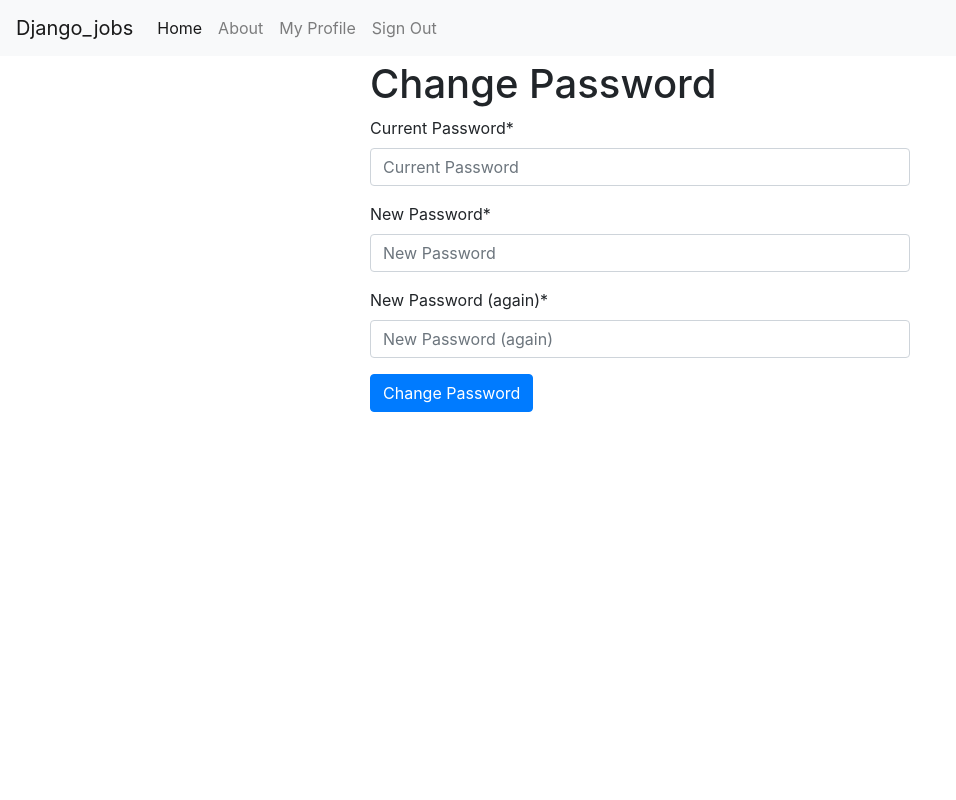
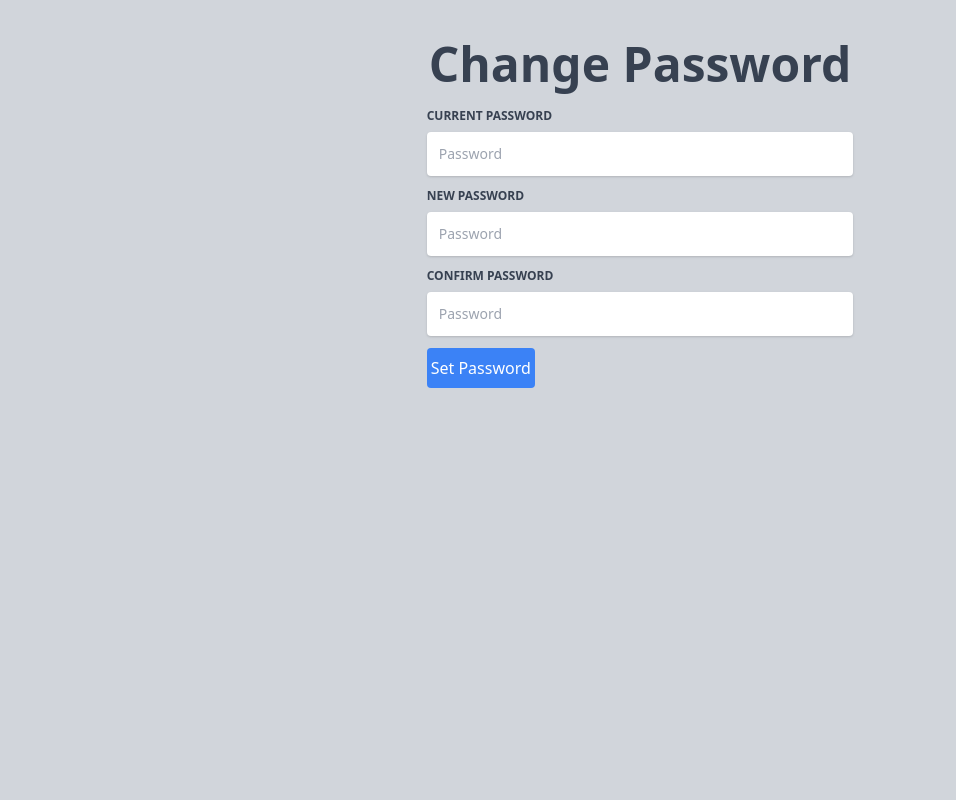
Before and after one commit to OtchereDev/django-jobs, a Django app: page /accounts/password/change/ in a window 1280 px wide. Shown: the whole page, without its empty margins (0-956 px from the left). Run offline with Django 3.2, Linux system fonts and the light colour scheme; the visitor is signed in with stand-in values (Sample User, id 1); some libraries are stand-ins or nearby versions.

Commit message:
feature auth : styled temp. for changing and setting password

```diff
--- a/django_jobs/templates/account/password_change.html
+++ b/django_jobs/templates/account/password_change.html
@@ -1,9 +1,9 @@
-{% extends "account/base.html" %}
+{% comment %} {% extends "account/base.html" %} {% endcomment %}
 
 {% load i18n %}
-{% load crispy_forms_tags %}
+{% comment %} {% load crispy_forms_tags %} {% endcomment %}
 
-{% block head_title %}{% trans "Change Password" %}{% endblock %}
+{% comment %} {% block head_title %}{% trans "Change Password" %}{% endblock %}
 
 {% block inner %}
     <h1>{% trans "Change Password" %}</h1>
@@ -13,4 +13,74 @@
         {{ form|crispy }}
         <button class="btn btn-primary" type="submit" name="action">{% trans "Change Password" %}</button>
     </form>
-{% endblock %}
+{% endblock %} {% endcomment %}
+
+<!DOCTYPE html>
+<html lang="en">
+<head>
+    <meta charset="UTF-8">
+    <meta http-equiv="X-UA-Compatible" content="IE=edge">
+    <meta name="viewport" content="width=device-width, initial-scale=1.0">
+    <link href="https://unpkg.com/tailwindcss@^2/dist/tailwind.min.css" rel="stylesheet">
+    <title>{% trans "Change Password" %}</title>
+</head>
+<body>
+    <div class="bg-gray-300 min-h-screen  pt-10">
+
+        <h1 class="text-center font-semibold text-5xl text-gray-700 mb-5 ">{% trans "Change Password" %}</h1>
+
+
+
+        <form class="container mx-auto lg:w-4/12 password_set" method="POST" action="{% url 'account_change_password' %}" class="password_change">
+        {% csrf_token %}
+            <div class="relative w-full mb-3">
+                <label
+                  class="block uppercase text-gray-700 text-xs font-bold mb-2"
+                  for="grid-password"
+                  >Current Password</label
+                  ><input
+                  type="password"
+                  name='oldpassword1'
+                  id='id_oldpassword1'
+                  class="px-3 py-3 placeholder-gray-400 text-gray-700 bg-white rounded text-sm shadow focus:outline-none focus:shadow-outline w-full"
+                  placeholder="Password"
+                  style="transition: all 0.15s ease 0s;"
+                  />
+                </div>
+            <div class="relative w-full mb-3">
+                <label
+                  class="block uppercase text-gray-700 text-xs font-bold mb-2"
+                  for="grid-password"
+                  >New Password</label
+                  ><input
+                  type="password"
+                  name='password1'
+                  id='id_password1'
+                  class="px-3 py-3 placeholder-gray-400 text-gray-700 bg-white rounded text-sm shadow focus:outline-none focus:shadow-outline w-full"
+                  placeholder="Password"
+                  style="transition: all 0.15s ease 0s;"
+                  />
+                </div>
+              <div class="relative w-full mb-3">
+                  <label
+                  class="block uppercase text-gray-700 text-xs font-bold mb-2"
+                  for="grid-password"
+                  >Confirm Password</label
+                  ><input
+                  type="password"
+                  name='password2'
+                  id='id_password2'
+                  class="px-3 py-3 placeholder-gray-400 text-gray-700 bg-white rounded text-sm shadow focus:outline-none focus:shadow-outline w-full"
+                  placeholder="Password"
+                  style="transition: all 0.15s ease 0s;"
+                  />
+              </div>
+              <div>
+                  <button class="py-2 px-1 bg-blue-500 rounded text-white">
+                      {% trans 'Set Password' %}
+                    </button>
+              </div>
+        </form>
+    </div>
+</body>
+</html>
```
Also changed, not shown: django_jobs/templates/account/password_set.html (+61 -5 lines).
